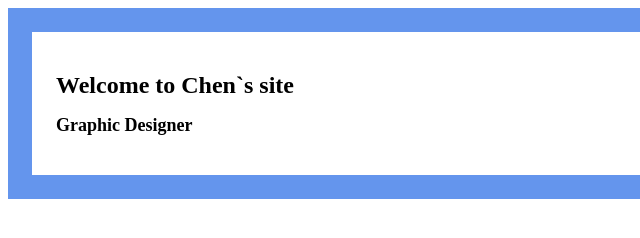
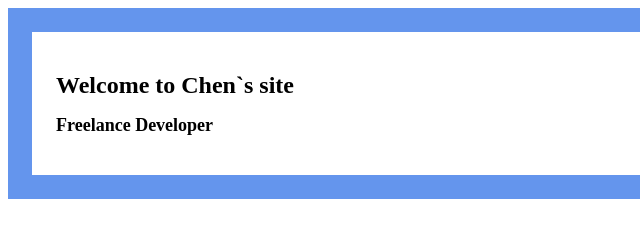
Before and after one commit to ChenFeldman/ChenFeldman.github.io, a plain HTML site: page index.html in a window 1280 px wide. Shown: the full height of the page, 0-640 px from the left. Drawn offline with Linux system fonts and the light colour scheme.

Commit message:
first push

```diff
--- a/index.html
+++ b/index.html
@@ -6,7 +6,7 @@
 <body>
     <div class='titles'>
         <h1>Welcome to Chen`s site</h1>
-        <h2>Graphic Designer</h2>
+        <h2>Freelance Developer</h2>
     </div>
 </body>
 </html>
```
